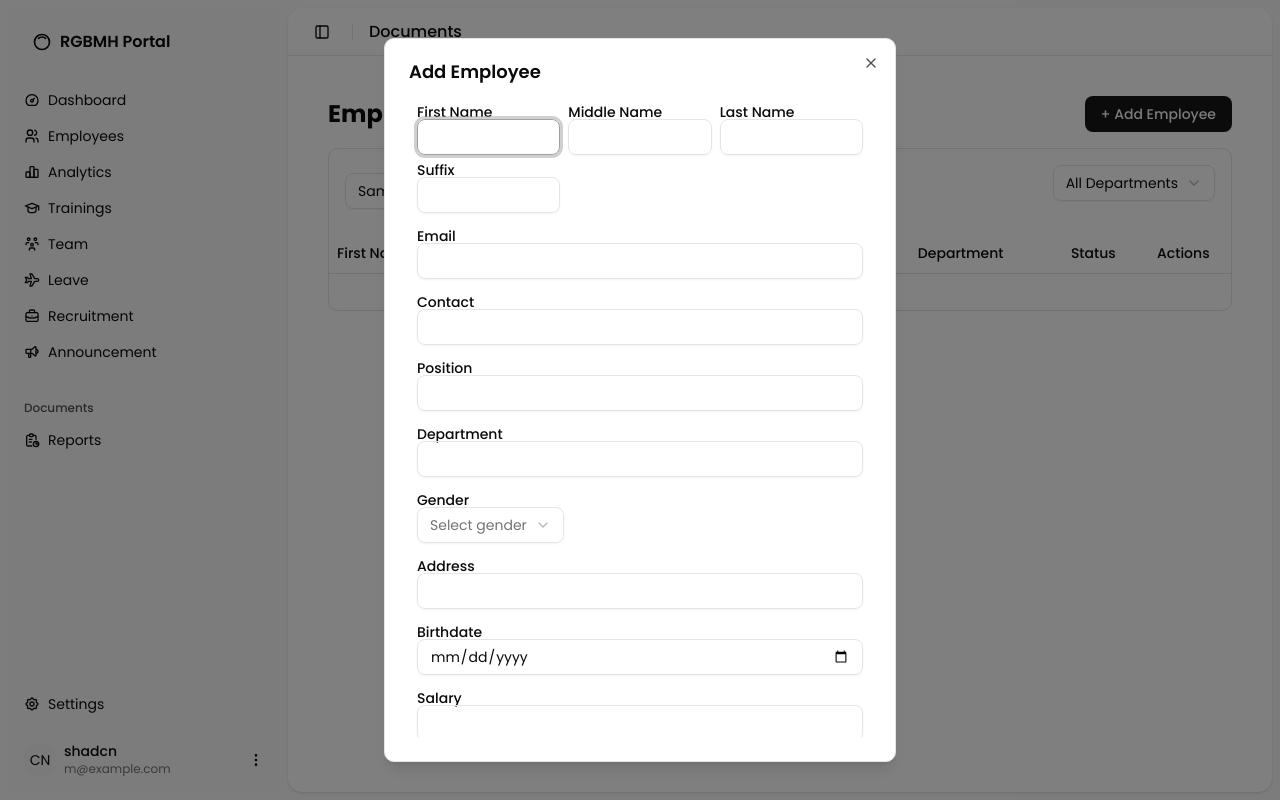
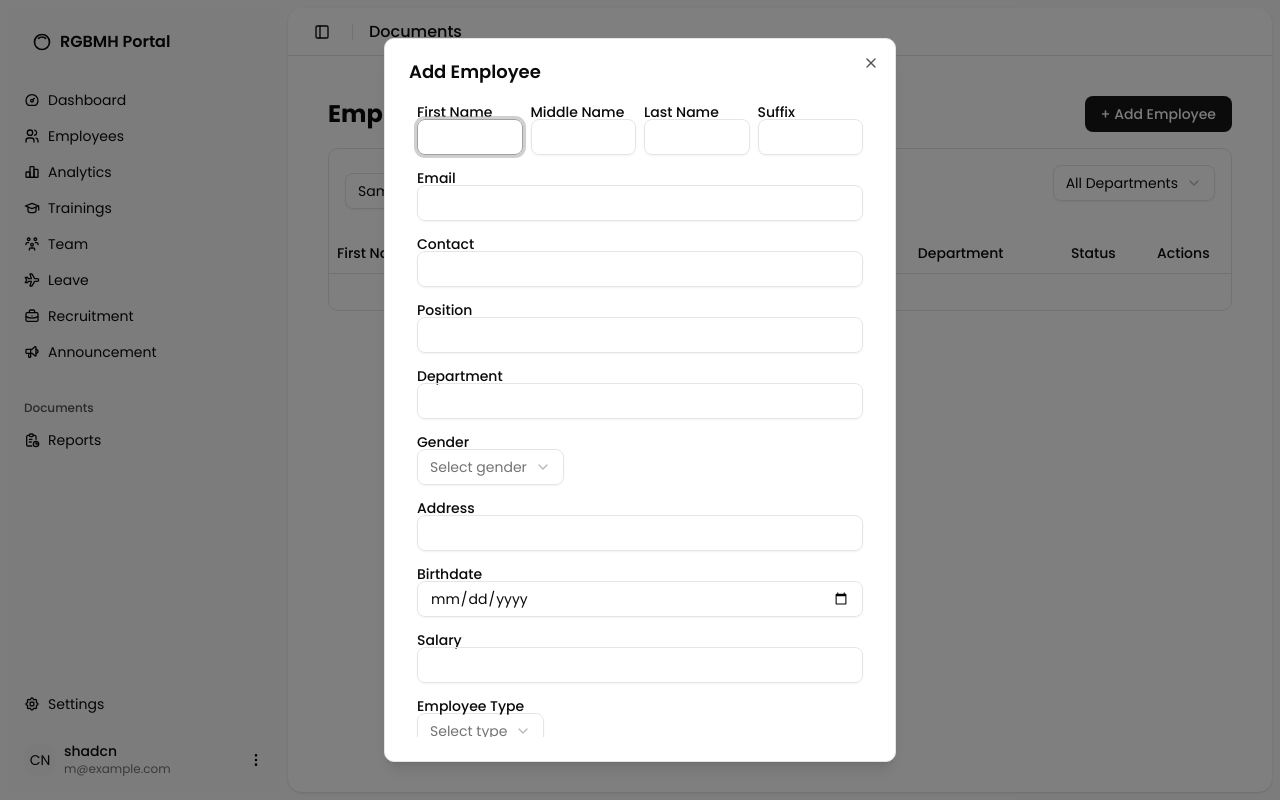
Before and after one commit to Mamapoco2/Maclang-HRIS, a React (Vite) app: page /employees in a window 1280 px wide. Both pictures are taken after typing "Sample" into the empty fields and a click on the button "+ Add Employee". Built offline with nearby package versions, Linux system fonts and the light colour scheme; a web font is replaced by a local one.

Commit message:
chore: fix layout

```diff
--- a/src/pages/employees/components/employeeForm.jsx
+++ b/src/pages/employees/components/employeeForm.jsx
@@ -10,7 +10,7 @@ import {
   SelectItem,
 } from "@/components/ui/select";
 import { employeeService } from "@/services/employeeService";
-import { Toaster, toast } from "sonner";
+import { toast } from "sonner";
 
 export default function EmployeeForm({ employee, refresh, onClose }) {
   const [formData, setFormData] = useState({
@@ -89,7 +89,7 @@ export default function EmployeeForm({ employee, refresh, onClose }) {
       onSubmit={handleSubmit}
       className="space-y-4 max-h-[80vh] overflow-y-auto p-2"
     >
-      <div className="grid grid-cols-3 gap-2">
+      <div className="grid grid-cols-4 gap-2">
         <div>
           <Label>First Name</Label>
           <Input
@@ -114,8 +114,8 @@ export default function EmployeeForm({ employee, refresh, onClose }) {
         <div>
           <Label>Suffix</Label>
           <Input
-            value={formData.lastName}
-            onChange={(e) => handleChange("lastName", e.target.value)}
+            value={formData.suffix}
+            onChange={(e) => handleChange("suffix", e.target.value)}
           />
         </div>
       </div>
```
